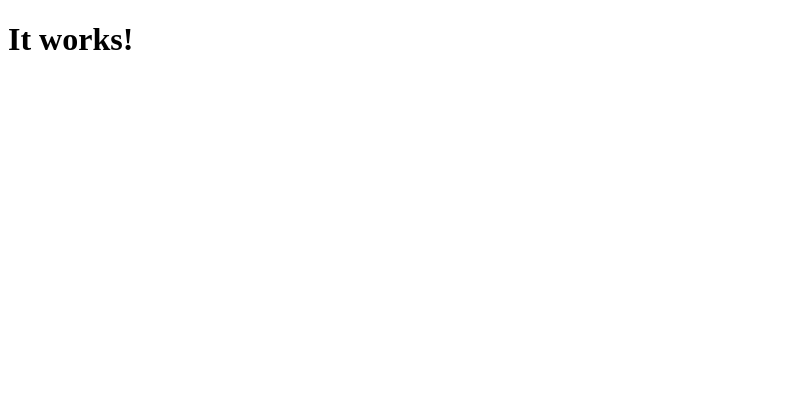
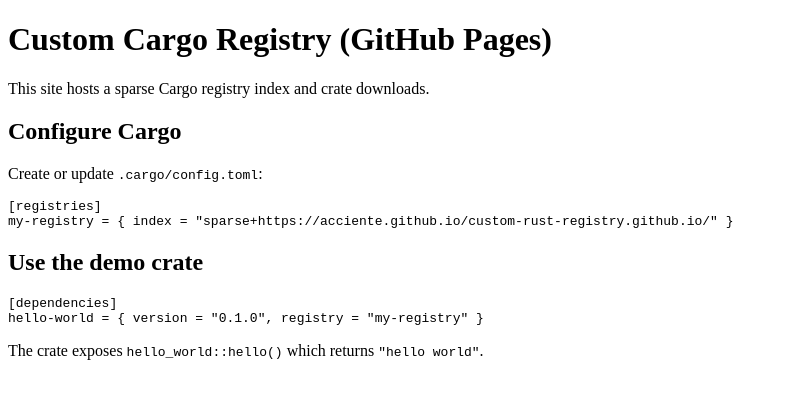
Before and after one commit to zyma98/custom-rust-registry, a plain HTML site: page index.html in a window 1280 px wide. Shown: the whole page, without its empty margins (0-787 px from the left). Drawn offline with Linux system fonts and the light colour scheme.

Commit message:
Set up custom registry

```diff
--- /dev/null
+++ b/config.json
@@ -0,0 +1,3 @@
+{
+  "dl": "https://zyma98.github.io/custom-rust-registry/crates/{crate}/{crate}-{version}.crate"
+}
--- a/index.html
+++ b/index.html
@@ -1,5 +1,26 @@
 <!doctype html>
 <html>
-  <head><meta charset="utf-8"><title>Hello</title></head>
-  <body><h1>It works!</h1></body>
+  <head>
+    <meta charset="utf-8">
+    <title>Custom Cargo Registry</title>
+  </head>
+  <body>
+    <h1>Custom Cargo Registry (GitHub Pages)</h1>
+    <p>This site hosts a sparse Cargo registry index and crate downloads.</p>
+
+    <h2>Configure Cargo</h2>
+    <p>Create or update <code>.cargo/config.toml</code>:</p>
+    <pre><code>[registries]
+my-registry = { index = "sparse+https://acciente.github.io/custom-rust-registry.github.io/" }
+</code></pre>
+
+    <h2>Use the demo crate</h2>
+    <pre><code>[dependencies]
+hello-world = { version = "0.1.0", registry = "my-registry" }
+</code></pre>
+
+    <p>The crate exposes <code>hello_world::hello()</code> which returns
+      <code>"hello world"</code>.
+    </p>
+  </body>
 </html>
```
Also changed, not shown: 4 other files.
